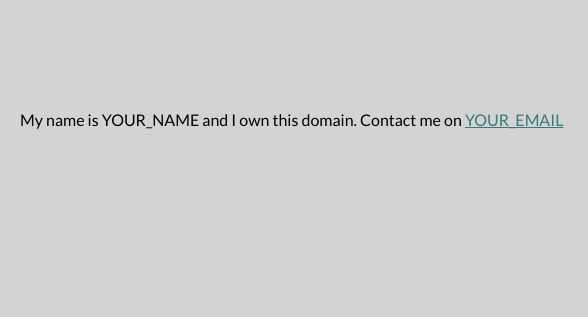
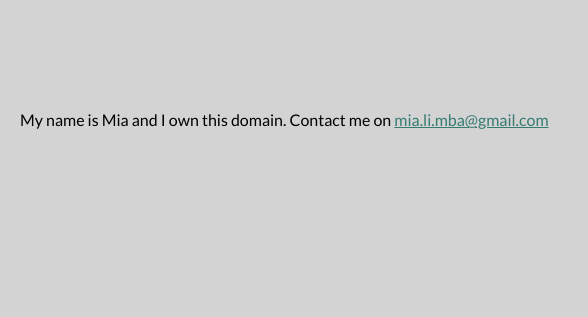
Before and after one commit to juli20008/juli20008.github.io, a plain HTML site: page index.html in a window 1280 px wide. Shown: the part 393-710 px from the top of the page, 0-588 px from the left. Drawn offline with Linux system fonts and the light colour scheme.

Commit message:
Update index.html

```diff
--- a/index.html
+++ b/index.html
@@ -58,8 +58,8 @@
 </head>
 <body>
 <p>
-My name is YOUR_NAME and I own this domain. Contact me on
-<a href="mailto:YOUR_EMAIL">YOUR_EMAIL</a>
+My name is Mia and I own this domain. Contact me on
+<a href="mailto:mia.li.mba@gmail.com">mia.li.mba@gmail.com</a>
 </p>
 </body>
 
```
